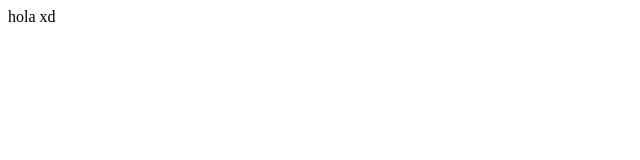
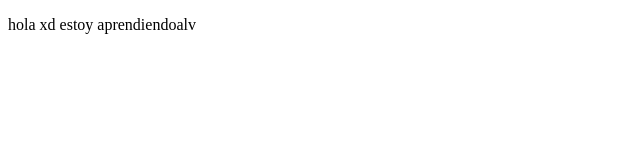
Before and after one commit to LuisSantiago7/proyectodemo, a plain HTML site: page index.html in a window 1280 px wide. Shown: the whole page, without its empty margins (0-640 px from the left). Drawn offline with Linux system fonts and the light colour scheme.

Commit message:
cambios aprendiendo jajaj xd

```diff
--- a/index.html
+++ b/index.html
@@ -8,6 +8,9 @@
     </title>
 </head>
 <body>
-    hola xd
+    <p>
+      hola xd  estoy aprendiendoalv
+    </p>
+
 </body>
 </html>
```
